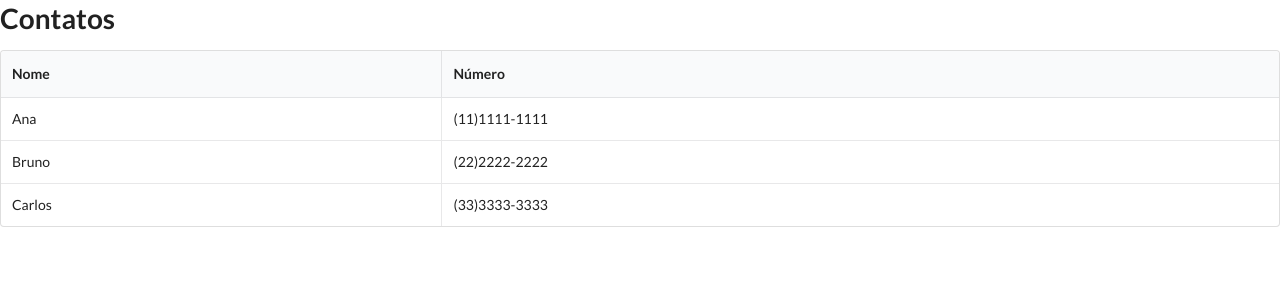
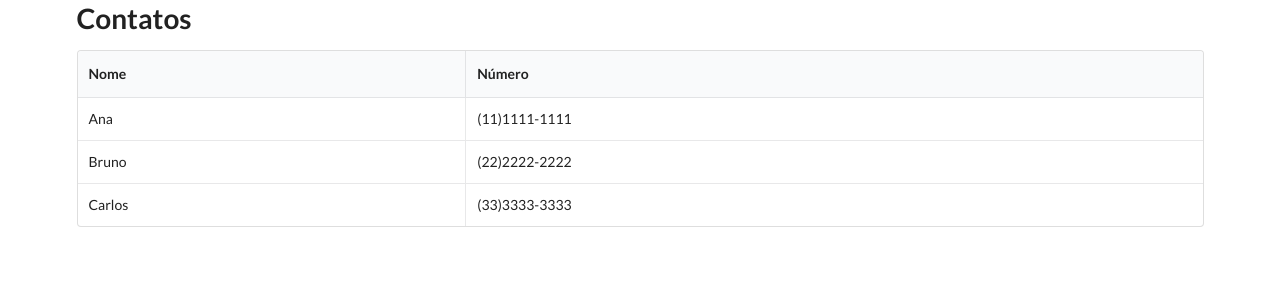
Before and after one commit to otav-o/TreinamentoMS4, a React (Create React App) app in the folder Crud/crud/: page / in a window 1280 px wide. Shown: the top 300 px of the page. Built offline with nearby package versions, Linux system fonts and the light colour scheme.

Commit message:
Inserção de key para cada elemento da lista - tira o warning no navegador

```diff
--- a/Crud/crud/src/components/contatos/ContatoLista.js
+++ b/Crud/crud/src/components/contatos/ContatoLista.js
@@ -5,7 +5,7 @@ class ContatoLista extends React.Component {
         return(
             contatos.map(x => { // para cado contato x, retornar o JSX abaixo
                 return (
-                    <tr>
+                    <tr key={x.ContatoId}>
                         <td>{x.Nome}</td>
                         <td>{x.Numero}</td>
                     </tr>
@@ -32,7 +32,7 @@ class ContatoLista extends React.Component {
 
     render() {
         return (
-            <div className='ui-container'>
+            <div className='ui container'>
                 <h1>Contatos</h1>
                 {this.renderLista()}
             </div>
```
